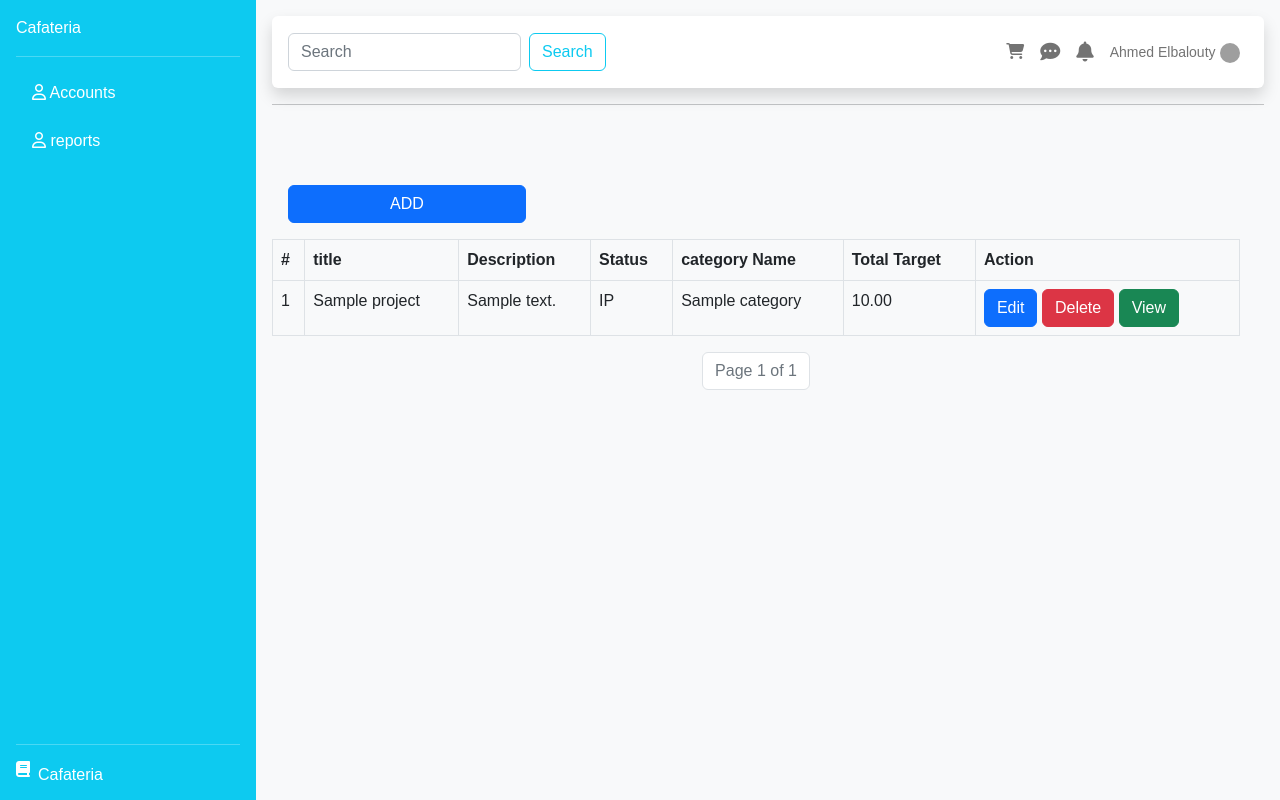
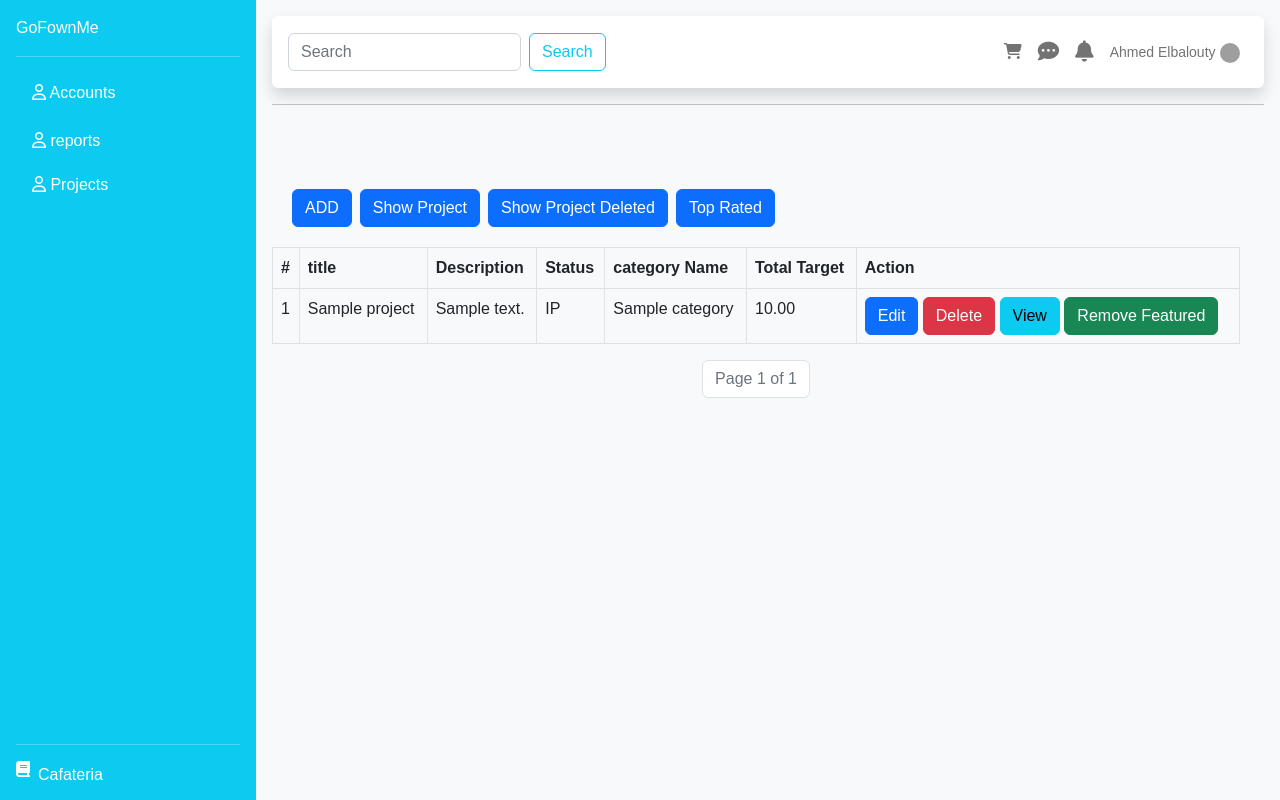
Before and after one commit to MedhatElbesy/Django-Project, a Django app: page /projects/home in a window 1280 px wide. Run offline with Django 5.2, Linux system fonts and the light colour scheme; tables that the repository leaves empty hold one stand-in row (values such as "Sample post"); one stand-in notice (Sample message) is shown; grey boxes are pictures that could not be loaded.

Commit message:
finshed project dashboard

```diff
--- a/Backend/accounts/models.py
+++ b/Backend/accounts/models.py
@@ -45,7 +45,6 @@ class User(AbstractUser):
     USERNAME_FIELD = 'email'
     EMAIL_FIELD = 'email'
 
-    @property
     def __str__(self):
         return self.email
 
--- a/Backend/accounts/templates/layouts/base.html
+++ b/Backend/accounts/templates/layouts/base.html
@@ -12,7 +12,7 @@
     <!-- Bootstrap CSS & js-->
     <link href="https://cdn.jsdelivr.net/npm/bootstrap@5.2.3/dist/css/bootstrap.min.css" rel="stylesheet" integrity="sha384-rbsA2VBKQhggwzxH7pPCaAqO46MgnOM80zW1RWuH61DGLwZJEdK2Kadq2F9CUG65" crossorigin="anonymous">
     <link rel="stylesheet" href="https://cdnjs.cloudflare.com/ajax/libs/font-awesome/6.5.1/css/all.min.css" integrity="sha512-DTOQO9RWCH3ppGqcWaEA1BIZOC6xxalwEsw9c2QQeAIftl+Vegovlnee1c9QX4TctnWMn13TZye+giMm8e2LwA==" crossorigin="anonymous" referrerpolicy="no-referrer" />
-
+    <link rel="stylesheet" href="https://cdnjs.cloudflare.com/ajax/libs/font-awesome/4.7.0/css/font-awesome.min.css">
     <style>
         html, body {
             height: 100%;
@@ -22,7 +22,9 @@
         #sidebar{
             width: 20vw;
             color: white;
+            height: 100vh;
         }
+
 
         .dropdown-toggle::after {
             content: none; /* Remove the default arrow */
@@ -31,9 +33,9 @@
 </head>
 
 <body>
-    <div class="container-fluid p-0 d-flex h-100">
+    <div class="container-fluid p-0 d-flex h-100 mysidebar">
         <div id="sidebar" class="d-flex flex-column flex-shrink-0 p-3 text-bg-info text-white offcanvas-md offcanvas-start">
-            <a href="#" class="navbar-brand">Cafateria</a><hr>
+            <a href="#" class="navbar-brand">GoFownMe</a><hr>
             <ul class="mynav nav nav-pills flex-column flex-grow-1 pe-3 mb-auto">
                 <li class="nav-item mb-2">
                     <a href='{% url "accounts.index" %}' class="nav-link text-white" aria-current="page" >
@@ -45,6 +47,12 @@
                     <a href="{% url 'report-home' %}" class="nav-link text-white" aria-current="page" >
                         <i class="fa-regular fa-user"></i>
                         reports
+                    </a>
+                </li>
+                <li class="nav-item mb-1">
+                    <a href="{% url 'project.home' %}" class="nav-link text-white" aria-current="page" >
+                        <i class="fa-regular fa-user"></i>
+                        Projects
                     </a>
                 </li>
             </ul>
--- a/Backend/categories/models.py
+++ b/Backend/categories/models.py
@@ -15,5 +15,5 @@ class Category(models.Model):
   created_at = models.DateTimeField(auto_now_add=True, null=True)
   updated_at = models.DateTimeField(auto_now=True, null=True)
 
-def __str__(self):
-  return self.name
+  def __str__(self):
+    return self.name
--- a/Backend/projects/templates/index.html
+++ b/Backend/projects/templates/index.html
@@ -1,10 +1,23 @@
 {% extends "layouts/base.html" %}
 {% load static %}
 
+
+
 {% block content %}
-    <div class="row container pt-3 mt-5">
-        <div class='row m-2 p-2'>
-            <a href="#" class="btn btn-primary w-25">ADD</a>
+
+    <div class="row container pt-3 mt-5 myrow">
+        {% if messages %}
+            <ul class="messages alert alert-success text-center">
+                {% for message in messages %}
+                    <li class="nav-item ">{{ message }}</li>
+                {% endfor %}
+            </ul>
+        {% endif %}
+        <div class='d-flex m-2 p-2'>
+            <a href='{% url "project.create" %}' class="btn btn-primary  m-1 ">ADD</a>
+            <a href='{% url "project.home" %}' class="btn btn-primary  m-1 ">Show Project</a>
+            <a href='{% url "project.deleted" %}' class="btn btn-primary  m-1 ">Show Project Deleted</a>
+            <a href='{% url "project.top_rated" %}' class="btn btn-primary  m-1 ">Top Rated</a>
         </div>
         <table class="table table-bordered">
             <thead>
@@ -30,9 +43,12 @@
                     <td>{{project.total_target}}</td>
                     {% comment %} #controller {% endcomment %}
                     <td>
-                        <a href="#" class="btn btn-primary">Edit</a>
-                        <a href="#" class="btn btn-danger">Delete</a>
-                        <a href="{% url 'project.show' project.id %}" class="btn btn-success">View</a>
+                        <a href='{% url "project.edit" project.id %}' class="btn btn-primary">Edit</a>
+                        <a href='{% url "project.delete" project.id %}' class="btn btn-danger">{% if project.is_deleted %}ReStore{% else %}Delete{% endif %}</a>
+                        <a href="{% url 'project.show' project.id %}" class="btn btn-info">View</a>
+                        <a href="{% url 'project.featured' project.id %}" class="btn btn-success" {% if project.is_featured %}disabled{% endif %}>
+                            {% if project.is_featured %}Remove Featured{% else %}Add to Featured{% endif %}
+                        </a>
                     </td>
                 </tr>
                 {% endfor %}
@@ -71,6 +87,13 @@
                 {% endif %}
             </ul>
         </nav>
+        <script>
+            // Function to hide messages after 5 seconds
+            setTimeout(function() {
+                var messages = document.querySelector('.messages');
+                messages.style.display = 'none';
 
+            }, 5000);  // 5000 milliseconds = 5 seconds
+        </script>
     </div>
 {% endblock %}
--- a/Backend/projects/urls.py
+++ b/Backend/projects/urls.py
@@ -1,6 +1,6 @@
 from django.urls import path, include
 from rest_framework.routers import DefaultRouter
-from .views import ProjectViewSet , index, view_details
+from .views import ProjectViewSet , index, view_details,soft_delete ,project_deleted,add_to_feature,create_project,edit_project,top_five_rated_projects
 # Default django router
 # Dear colleagues it automaticaly creates routes for every function,
 # dependingg on the action like /projects/get
@@ -10,6 +10,12 @@ router.register(r'', ProjectViewSet, basename='project')
 
 urlpatterns = [
     path('', include(router.urls)),
-    path('home', index, name='project.index'),
-    path('<int:pk>/edit',view_details,name="project.show")
+    path('home', index, name='project.home'),
+    path('<int:pk>/show',view_details,name="project.show"),
+    path('<int:id>/delete',soft_delete,name="project.delete"),
+    path('deleted',project_deleted,name="project.deleted"),
+    path('<int:id>/featured',add_to_feature,name="project.featured"),
+    path('create',create_project,name="project.create"),
+    path('<int:id>/edit',edit_project,name="project.edit"),
+    path('toprated',top_five_rated_projects,name="project.top_rated")
 ]
--- a/Backend/projects/views.py
+++ b/Backend/projects/views.py
@@ -1,5 +1,5 @@
 # from django.shortcuts import render
-from django.shortcuts import render
+from django.shortcuts import render,redirect
 from rest_framework.exceptions import ValidationError
 import datetime
 from rest_framework import viewsets, status
@@ -10,7 +10,9 @@ from .serializer import ProjectSerializer
 from datetime import datetime, timedelta
 from rest_framework.exceptions import ValidationError
 from django.core.paginator import Paginator, EmptyPage, PageNotAnInteger
-
+from django.utils import timezone
+from django.contrib import messages
+from projects.forms import ProjectForm
 
 class ProjectViewSet(viewsets.ModelViewSet):
     queryset = Project.objects.all()
@@ -138,10 +140,7 @@ class ProjectViewSet(viewsets.ModelViewSet):
 
 ##############  Dashboard  ###############
 
-
-def index(request):
-    # Get all projects
-    projects = Project.objects.all()
+def paginatedPages(request,projects):
     paginator = Paginator(projects, 5)  # Show 5 projects per page
     page_number = request.GET.get('page')
     try:
@@ -150,10 +149,80 @@ def index(request):
         paginated_projects = paginator.page(1)
     except EmptyPage:
         paginated_projects = paginator.page(paginator.num_pages)
+    return paginated_projects
+
+def index(request):
+    # Get all projects filter is_delelted =false
+    projects = Project.objects.filter(is_deleted=False)
+    paginated_projects = paginatedPages(request, projects)
     return render(request, 'index.html', {'projects': paginated_projects})
 
 
+def project_deleted(request):
+    projects = Project.objects.filter(is_deleted=True)
+    paginated_projects = paginatedPages(request, projects)
+    return render(request, 'index.html', {'projects': paginated_projects})
+
+def top_five_rated_projects(request):
+    top_projects = Project.get_top_five_rated_active_project()
+    paginated_projects = paginatedPages(request, top_projects)
+    return render(request, 'index.html', {'projects': paginated_projects})
+
+
+def add_to_feature(request,id):
+    project= Project.objects.get(id=id)
+    if project.is_featured:
+        project.is_featured=False
+        messages.success(request, 'Remove Project From Featured!')
+    else:
+        project.is_featured=True
+        messages.success(request, 'Project Has bean featured!')
+    project.save()
+
+    return redirect('project.home')
+
 def view_details(requset,pk):
-    #get Project by id
     project = Project.objects.get(id=pk)
-    return render(requset,'show.html',{'project':project})
+    serializer = ProjectSerializer(project)
+    if project.total_target != 0:
+        total_money= int((project.total_collected / project.total_target) * 100)
+    else:
+        total_money= 0
+    return render(requset,'show.html' , {'project':project , 'money':total_money})
+
+
+def soft_delete(request,id):
+    project = Project.objects.get(id=id)
+    if project.is_deleted:
+        project.is_deleted = False
+        messages.success(request, 'Project has been Restore!')
+    else:
+        project.is_deleted = True
+        messages.success(request, 'Project has been Deleted!')
+    project.deleted_at = timezone.now()
+    project.save()
+    return redirect('project.home')
+
+
+def create_project(request):
+    if request.method == 'POST':
+        form = ProjectForm(request.POST,request.FILES)
+        if form.is_valid():
+            form.save()
+            messages.success(request, 'Project Has been Created!')
+            return redirect('project.home')
+    else:
+        form = ProjectForm()
+    return render(request,'create.html',{'form':form})
+
+def edit_project(request,id):
+    project = Project.objects.get(id=id)
+    if request.method == 'POST':
+        form = ProjectForm(request.POST,request.FILES,instance=project)
+        if form.is_valid():
+            form.save()
+            messages.success(request, 'Project Has been Updated!')
+            return redirect('project.home')
+    else:
+        form = ProjectForm(instance=project)
+    return render(request,'create.html',{'form':form})
--- a/Backend/tags/models.py
+++ b/Backend/tags/models.py
@@ -15,5 +15,5 @@ class Tags(models.Model):
   created_at = models.DateTimeField(auto_now_add=True, null=True)
   updated_at = models.DateTimeField(auto_now=True, null=True)
 
-def __str__(self):
-  return self.name
+  def __str__(self):
+    return self.name
```
Also changed, not shown: Backend/comments/urls.py (+3 -6 lines), Backend/projects/forms.py (added, +17 -0 lines), Backend/projects/templates/create.html (added, +25 -0 lines), Backend/projects/templates/show.html (+75 -6 lines), Backend/templates/rest_framework/api.html (deleted), Backend/templates/rest_framework/horizontal/form.html (deleted).
